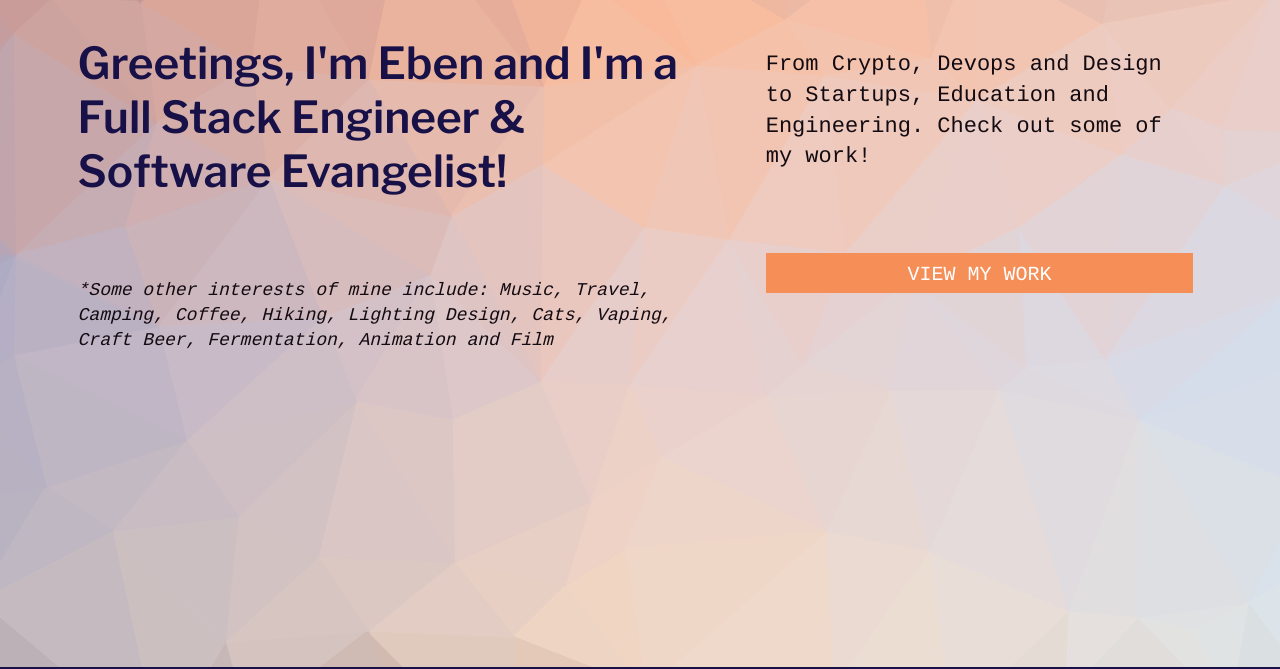
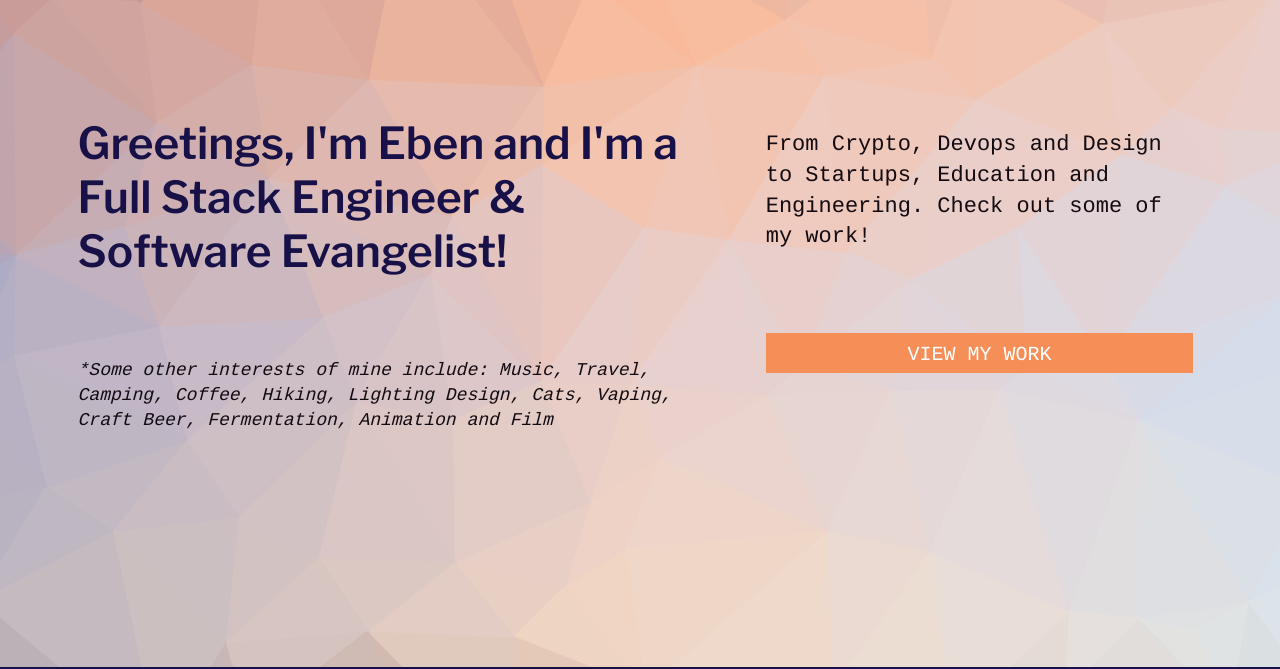
Before and after one commit to olozzalap/olozzalap.github.io, a website: page index.html in a window 1280 px wide. Shown: the part 93-762 px from the top of the page. Drawn offline with nearby package versions, Linux system fonts and the light colour scheme; some packages are replaced by stand-ins of ours; a script that the page names is missing.

Commit message:
Tweak to desktop vertical alignment for #oloz-home and #oloz-about

```diff
--- a/scss/main.scss
+++ b/scss/main.scss
@@ -72,7 +72,7 @@ a, button, .oloz-work-item:before, .oloz-work-item aside, .oloz-footer img {
 		height: 100vh;
 		width: 100vw;
 		padding-top: 180px;
-		padding: calc(89px + 10vh) 2% 0 2%;
+		padding: calc(89px + 20vh) 2% 0 2%;
 		display: inline-block;;
 		text-align: left;
 		vertical-align: top;
@@ -121,6 +121,7 @@ a, button, .oloz-work-item:before, .oloz-work-item aside, .oloz-footer img {
 	}
 }
 #oloz-work {
+	padding-top: calc(89px + 10vh);
 	h2 {
 		margin-left: 10px;
 	}
```
Also changed, not shown: css/main.css.
